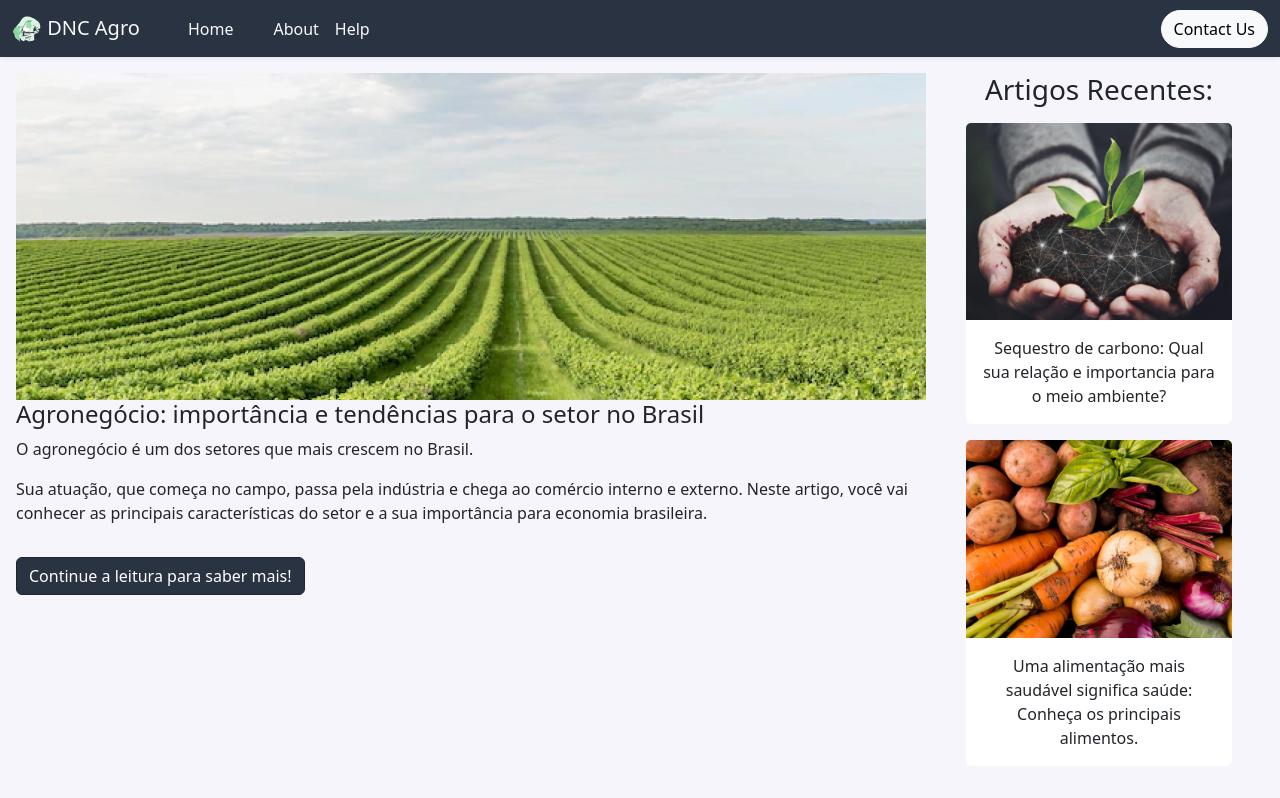
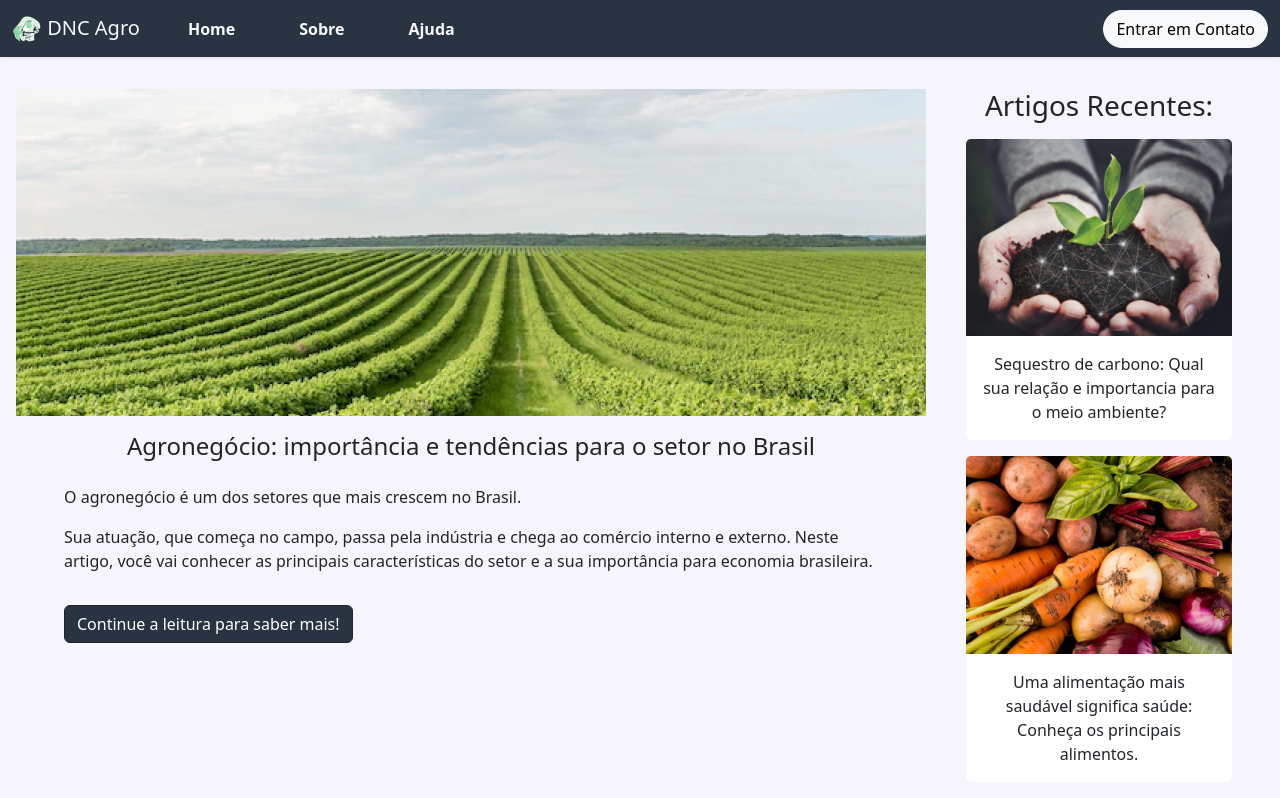
Before and after one commit to rodrigmeira/Agro-Website, a plain HTML site: page index.html in a window 1280 px wide. Drawn offline with Linux system fonts and the light colour scheme.

Commit message:
Corrigindo linhas

```diff
--- a/index.html
+++ b/index.html
@@ -18,16 +18,16 @@
             <div class="collapse navbar-collapse navbar-expand-lg text-center" id="menu">
                 <ul class="navbar-nav">
                     <li class="nav-item px-4">
-                        <a class="nav-link active text-light aria-current="page" href="#">Home</a>
+                        <a class="nav-link link-light active fw-bold" aria-current="page" href="#">Home</a>
                     </li>
-                    <li class="nav-item">
-                        <a class="nav-link text-light" href="#">About</a>
+                    <li class="nav-item px-4">
+                        <a class="nav-link link-light fw-bold" href="#">Sobre</a>
                     </li>
-                    <li class="nav-item">
-                        <a class="nav-link text-light" href="#">Help</a>
+                    <li class="nav-item px-4">
+                        <a class="nav-link link-light fw-bold" href="#">Ajuda</a>
                     </li>
                 </ul>
-                <a href="#" class="btn btn-light rounded-pill ms-auto">Contact Us</a>
+                <a href="" class="btn btn-light rounded-pill ms-auto">Entrar em Contato</a>
             </div>
             <button class="navbar-toggler bg-light m-3" type="button" data-bs-toggle="collapse" data-bs-target="#menu" aria-expanded="false" aria-label="Toggle navigation">
                 <span class="navbar-toggle-icon"></span>
@@ -35,11 +35,11 @@
         </div>
     </nav>
 
-    <main class="container-fluid row">
+    <main class="container-fluid row pt-3">
         <section class="col-md-9 p-3">
             <img src="./assets/images/banner agro.png" class="w-100 object-fit-none" alt="banner DNC">
-            <article>
-                <h4>Agronegócio: importância e tendências para o setor no Brasil</h4>
+            <article class="container px-5">
+                <h4 class="text-center py-3">Agronegócio: importância e tendências para o setor no Brasil</h4>
 
                 <p>O agronegócio é um dos setores que mais crescem no Brasil.</p>
 
```
